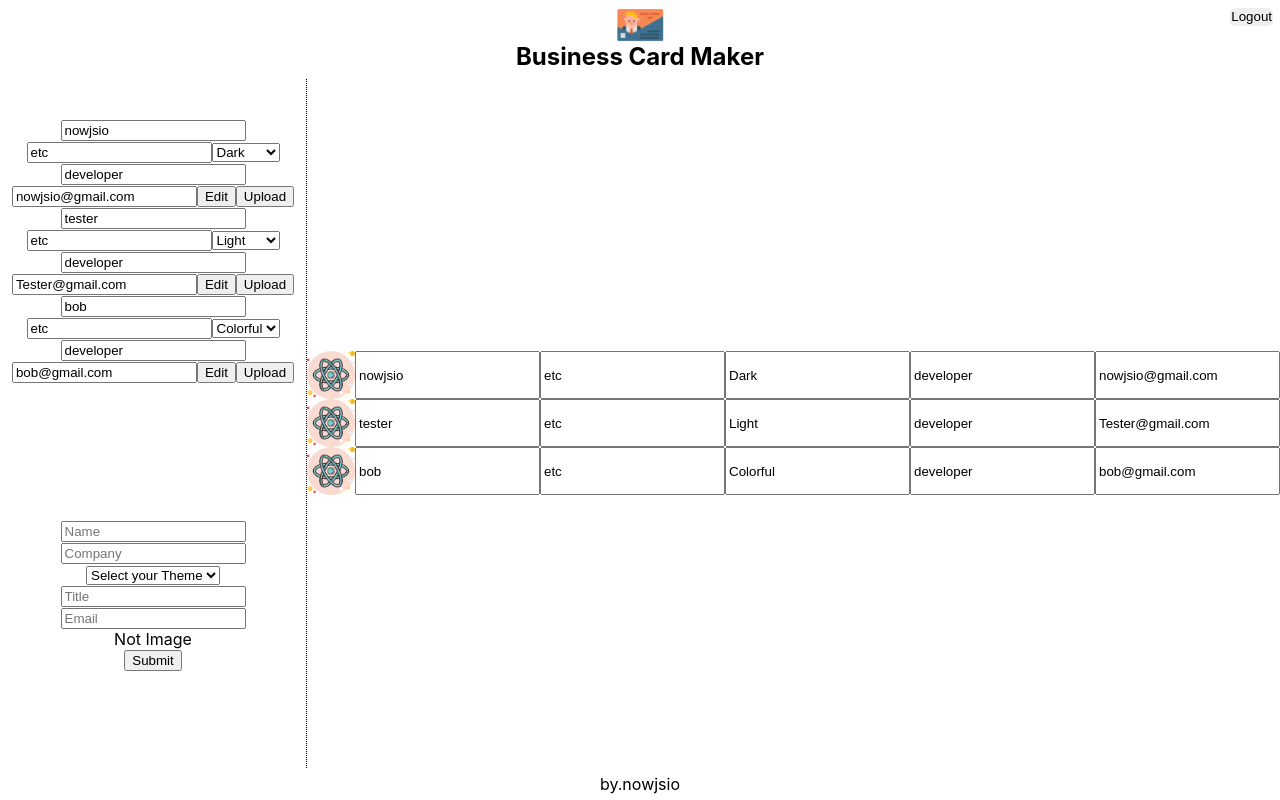
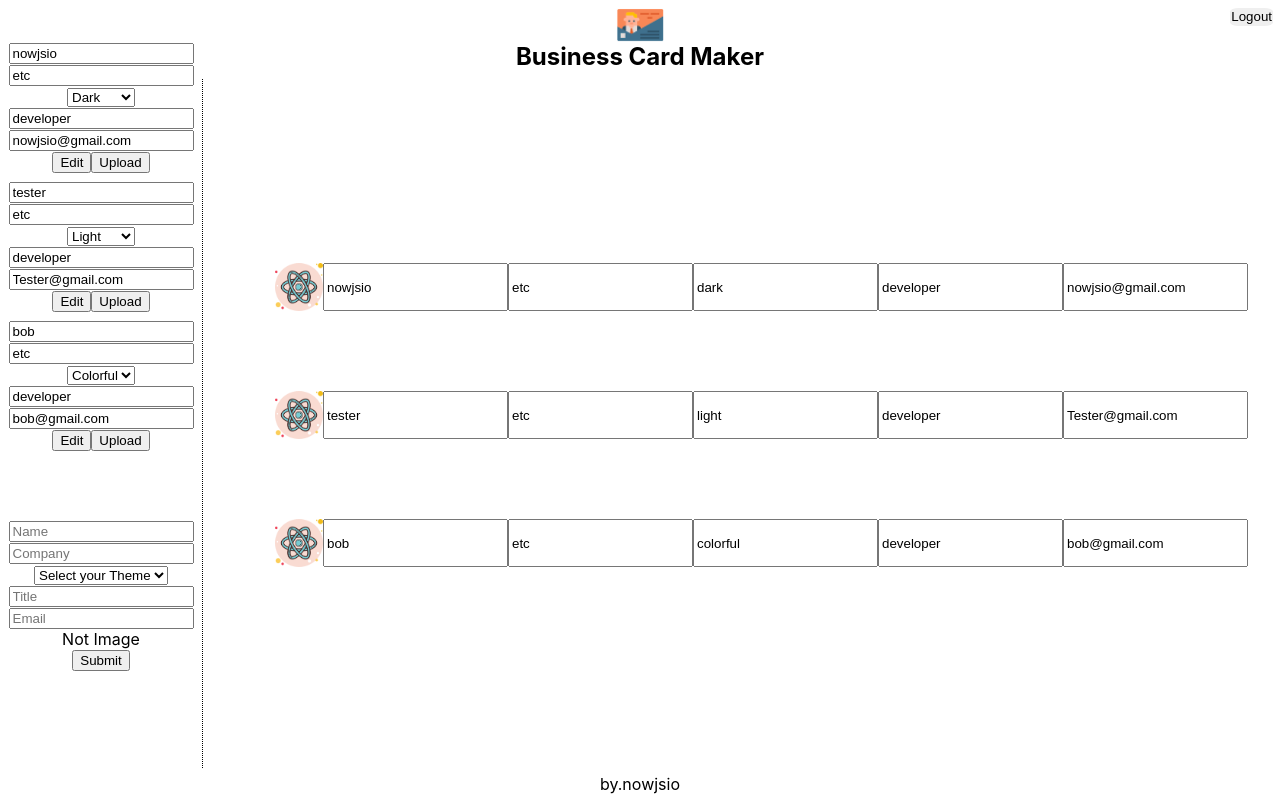
Before and after one commit to nowjsio/business-card-maker, a React (Create React App) app: page /maker in a window 1280 px wide. Built offline with nearby package versions, Linux system fonts and the light colour scheme; no server answers; sample sign-in values are in the browser's storage.

Commit message:
feat: changing tag, sharing ref -> independent ref

```diff
--- a/src/components/editor/editor-form/editor-form.jsx
+++ b/src/components/editor/editor-form/editor-form.jsx
@@ -1,6 +1,7 @@
-import React from 'react';
+import React, { useRef } from 'react';
 
-const EditorForm = ({ onSubmit, submitFormRef }) => {
+const EditorForm = ({ onSubmit }) => {
+  const submitFormRef = useRef();
   return (
     <form
       ref={submitFormRef}
@@ -12,9 +13,9 @@ const EditorForm = ({ onSubmit, submitFormRef }) => {
         <option value="" disabled selected>
           Select your Theme
         </option>
-        <option value="Light">Light</option>
-        <option value="Dark">Dark</option>
-        <option value="Colorful">Colorful</option>
+        <option value="light">Light</option>
+        <option value="dark">Dark</option>
+        <option value="colorful">Colorful</option>
       </select>
       <input type="text" id="title" placeholder="Title" />
       <input type="email" id="email" placeholder="Email" />
--- a/src/components/editor/editor-item/editor-item.jsx
+++ b/src/components/editor/editor-item/editor-item.jsx
@@ -1,21 +1,26 @@
-import React from 'react';
+import React, { useRef } from 'react';
 import styles from './editor-item.module.css';
 
 const EditorItem = ({ item, onEdit, onUploadImage }) => {
+  const { id, name, company, theme, title, email } = item;
+  const editFormRef = useRef();
   return (
-    <form className={styles.editorView}>
-      <input type="text" name="" id="" value={item.name} />
-      <input type="text" name="" id="" value={item.company} />
-      <select name="" id="" value={item.theme}>
-        <option value="Ligth"> Light</option>
-        <option value="Dark"> Dark</option>
-        <option value="Colorful"> Colorful</option>
-      </select>
-      <input type="text" name="" id="" value={item.title} />
-      <input type="email" name="" id="" value={item.email} />
-      <input type="button" onClick={() => onEdit()} value="Edit" />
-      <input type="button" onClick={() => onUploadImage()} value="Upload" />
-    </form>
+    <li className={styles.editorItem}>
+      <form ref={editFormRef} onSubmit={event => onEdit(event, editFormRef)}>
+        <input type="hidden" id="id" value={id} readOnly />
+        <input type="text" id="name" defaultValue={name} />
+        <input type="text" id="company" defaultValue={company} />
+        <select id="theme" defaultValue={theme}>
+          <option value="ligth"> Light</option>
+          <option value="dark"> Dark</option>
+          <option value="colorful"> Colorful</option>
+        </select>
+        <input type="text" id="title" defaultValue={title} />
+        <input type="email" id="email" defaultValue={email} />
+        <input type="submit" value="Edit" />
+        <input type="button" onClick={() => onUploadImage()} value="Upload" />
+      </form>
+    </li>
   );
 };
 
--- a/src/components/editor/editor-item/editor-item.module.css
+++ b/src/components/editor/editor-item/editor-item.module.css
@@ -1,3 +1,3 @@
-.editorView {
-    flex: 1;
+.editorItem {
+    margin-bottom: 0.5em;
 }
--- a/src/components/editor/editor.jsx
+++ b/src/components/editor/editor.jsx
@@ -3,37 +3,26 @@ import styles from './editor.module.css';
 import EditorItem from './editor-item/editor-item';
 import EditorForm from './editor-form/editor-form';
 
-const Editor = ({
-  datas,
-  onSubmit,
-  onEdit,
-  onUploadImage,
-  submitFormRef,
-  editFormRef,
-}) => {
+const Editor = ({ datas, onSubmit, onEdit, onUploadImage }) => {
   console.log(datas);
   return (
     <section className={styles.editor}>
-      {datas && (
-        <div className={styles.editorItem}>
-          <div className={styles.editorItemWrapper}>
-            {datas.map((item, idx) => {
+      <ul className={styles.editorItemList}>
+        {datas &&
+          datas.map((item, idx) => {
             const key = Date.now() + idx;
             return (
               <EditorItem
                 key={key}
                 item={item}
                 onEdit={onEdit}
-                  editFormRef={editFormRef}
                 onUploadImage={onUploadImage}
               />
             );
           })}
-          </div>
-        </div>
-      )}
+      </ul>
       <div className={styles.editorForm}>
-        <EditorForm onSubmit={onSubmit} submitFormRef={submitFormRef} />
+        <EditorForm onSubmit={onSubmit} />
       </div>
     </section>
   );
--- a/src/components/editor/editor.module.css
+++ b/src/components/editor/editor.module.css
@@ -8,15 +8,21 @@
     border-right-color: black;
     border-right-style: dotted;
     border-right-width:0.1em ;
+    display: flex;
+    flex-direction: column;
+    align-items: center;
+    justify-content: center;
 }
-
-.editorItem {
+.editorItemList {
+    list-style: none;
+    padding-left: 0;
+    margin: 0;
     height: 50%;
-    flex: 1;
     display: flex;
     flex-direction: column;
     justify-content: center;
     align-items: center;
+
 }
 .editorForm {
     height: 50%;
--- a/src/components/maker/maker.jsx
+++ b/src/components/maker/maker.jsx
@@ -1,4 +1,4 @@
-import React, { useEffect, useRef, useState } from 'react';
+import React, { useEffect, useState } from 'react';
 import { useNavigate } from 'react-router-dom';
 
 import Header from '../header/header';
@@ -10,38 +10,44 @@ import Preview from '../preview/preview';
 const Maker = ({ authService }) => {
   const [datas, setDatas] = useState([
     {
+      id: 0,
       name: 'nowjsio',
       company: 'etc',
-      theme: 'Dark',
+      theme: 'dark',
       title: 'developer',
       email: 'nowjsio@gmail.com',
     },
     {
+      id: 1,
       name: 'tester',
       company: 'etc',
-      theme: 'Light',
+      theme: 'light',
       title: 'developer',
       email: 'Tester@gmail.com',
     },
     {
+      id: 2,
       name: 'bob',
       company: 'etc',
-      theme: 'Colorful',
+      theme: 'colorful',
       title: 'developer',
       email: 'bob@gmail.com',
     },
   ]);
-  const submitFormRef = useRef();
-  const editFormRef = useRef();
   // const location = useLocation();
   const navigate = useNavigate();
-  const parsingFormRef = formRef => {
+  const parsingFormRef = (formRef, isNew = false) => {
     const formCurrentValue = formRef?.current;
     if (formCurrentValue) {
       const ret = {};
+      if (isNew) {
+        ret.id = Date.now();
+      }
       // eslint-disable-next-line no-restricted-syntax
       for (const item of formCurrentValue) {
-        ret[item.id] = item.value;
+        if (item.id) {
+          ret[item.id] = item.value;
+        }
       }
       return ret;
     }
@@ -58,7 +64,8 @@ const Maker = ({ authService }) => {
   // } = location;
   const handleSubmit = (event, formRef) => {
     event.preventDefault();
-    const inputData = parsingFormRef(formRef);
+    const isNew = true;
+    const inputData = parsingFormRef(formRef, isNew);
     if (inputData) {
       setDatas(preDatas => {
         return [...preDatas, inputData];
@@ -68,7 +75,24 @@ const Maker = ({ authService }) => {
     }
     formRef.current.reset();
   };
-  const handleEdit = () => {};
+  const handleEdit = (event, formRef) => {
+    event.preventDefault();
+    const inputData = parsingFormRef(formRef);
+    if (inputData) {
+      setDatas(preDatas => {
+        return preDatas.map(item => {
+          if (parseInt(item.id, 10) === parseInt(inputData.id, 10)) {
+            console.log('found same data ID: ', item.id);
+            return inputData;
+          }
+          return item;
+        });
+      });
+    } else {
+      alert('check your input Data');
+    }
+    formRef.current.reset();
+  };
   const handleUploadImage = () => {};
   useEffect(() => {
     authService.onAuthStateChanged(user => {
@@ -87,9 +111,7 @@ const Maker = ({ authService }) => {
         <Editor
           datas={datas}
           onSubmit={handleSubmit}
-          submitFormRef={submitFormRef}
           onEdit={handleEdit}
-          editFormRef={editFormRef}
           onUploadImage={handleUploadImage}
         />
         <Preview datas={datas} />
--- a/src/components/preview/preview-item/preview-item.jsx
+++ b/src/components/preview/preview-item/preview-item.jsx
@@ -4,14 +4,14 @@ import styles from './preview-item.module.css';
 const PreviewItem = ({ item }) => {
   const { name, company, theme, title, email } = item;
   return (
-    <section className={styles.previewItem}>
+    <li className={`${styles.previewItem} ${styles[theme]}`}>
       <img className={styles.image} src="/images/default_logo.png" alt="logo" />
-      <input type="text" name="" id="" value={name} />
-      <input type="text" name="" id="" value={company} />
-      <input type="text" name="" id="" value={theme} />
-      <input type="text" name="" id="" value={title} />
-      <input type="email" name="" id="" value={email} />
-    </section>
+      <input type="text" id="name" value={name} />
+      <input type="text" id="company" value={company} />
+      <input type="text" id="theme" value={theme} />
+      <input type="text" id="title" value={title} />
+      <input type="email" id="email" value={email} />
+    </li>
   );
 };
 
--- a/src/components/preview/preview-item/preview-item.module.css
+++ b/src/components/preview/preview-item/preview-item.module.css
@@ -1,7 +1,24 @@
+@value makerGrey, makerColorful, makerWheat, makerBlack from '../../../../src/common/css/colors.module.css';
+
 .previewItem {
     display: flex;
     justify-content: center;
+    padding: 2em;
+    margin-bottom: 1em;
+    border-radius: 2em;
+    text-align: center;
 }
+
+.previewItem.dark {
+    background-color: makerGrey;
+}
+.previewItem.light {
+    background-color: makerWheat;
+}
+.previewItem.colorful {
+    background: makerColorful;
+}
+
 .image {
     width: 3em
 }
--- a/src/components/preview/preview.jsx
+++ b/src/components/preview/preview.jsx
@@ -4,13 +4,13 @@ import PreviewItem from './preview-item/preview-item';
 
 const Preview = ({ datas }) => {
   return (
-    <section className={styles.preview}>
+    <ul className={styles.preview}>
       {datas &&
         datas.map((item, idx) => {
           const key = Date.now() + idx;
           return <PreviewItem key={key} item={item} />;
         })}
-    </section>
+    </ul>
   );
 };
 
--- a/src/components/preview/preview.module.css
+++ b/src/components/preview/preview.module.css
@@ -1,7 +1,9 @@
 @value makerLightGrey from '../../../src/common/css/colors.module.css';
 
 .preview {
+    list-style: none;
     flex-basis: 50%;
+    margin: 0;
     background-color: makerLightGrey;
     text-align: center;
     display: flex;
```
Lines whose indentation alone changed are shown as unchanged.
